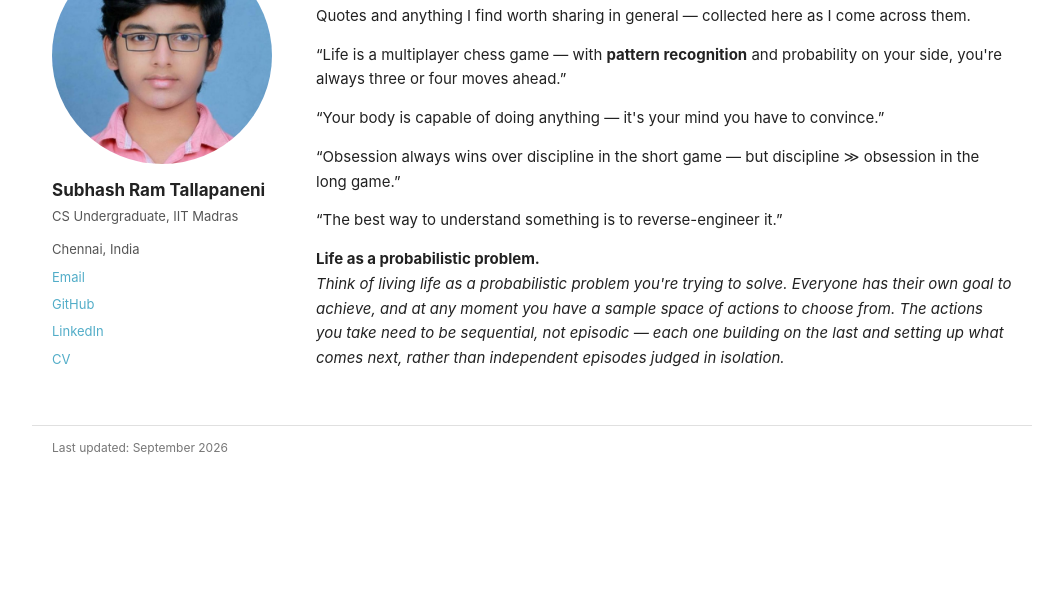
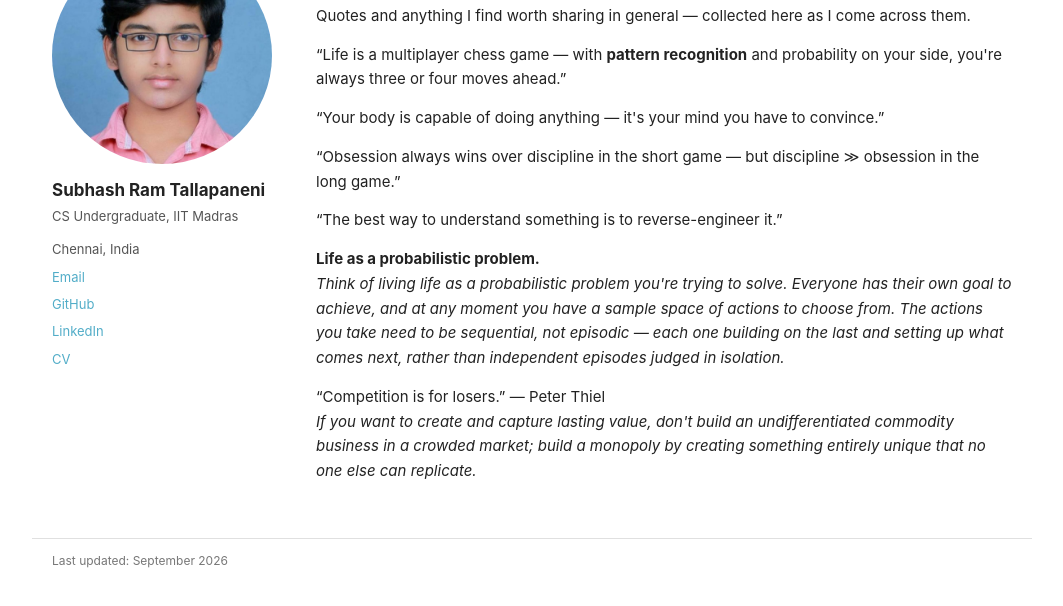
Before and after one commit to sRT1037/subhash, a plain HTML site: page quotes.html in a window 1280 px wide. Shown: the part 140-746 px from the top of the page, without its empty margins (108-1171 px from the left). Drawn offline with Linux system fonts and the light colour scheme.

Commit message:
Add Peter Thiel quote with monopoly elaboration

```diff
--- a/quotes.html
+++ b/quotes.html
@@ -56,6 +56,10 @@
         <b>Life as a probabilistic problem.</b><br>
         <i>Think of living life as a probabilistic problem you're trying to solve. Everyone has their own goal to achieve, and at any moment you have a sample space of actions to choose from. The actions you take need to be sequential, not episodic &mdash; each one building on the last and setting up what comes next, rather than independent episodes judged in isolation.</i>
       </div>
+      <div class="entry">
+        &ldquo;Competition is for losers.&rdquo; &mdash; Peter Thiel<br>
+        <i>If you want to create and capture lasting value, don't build an undifferentiated commodity business in a crowded market; build a monopoly by creating something entirely unique that no one else can replicate.</i>
+      </div>
 
       <!-- copy this block for each new quote:
       <div class="entry">
```
